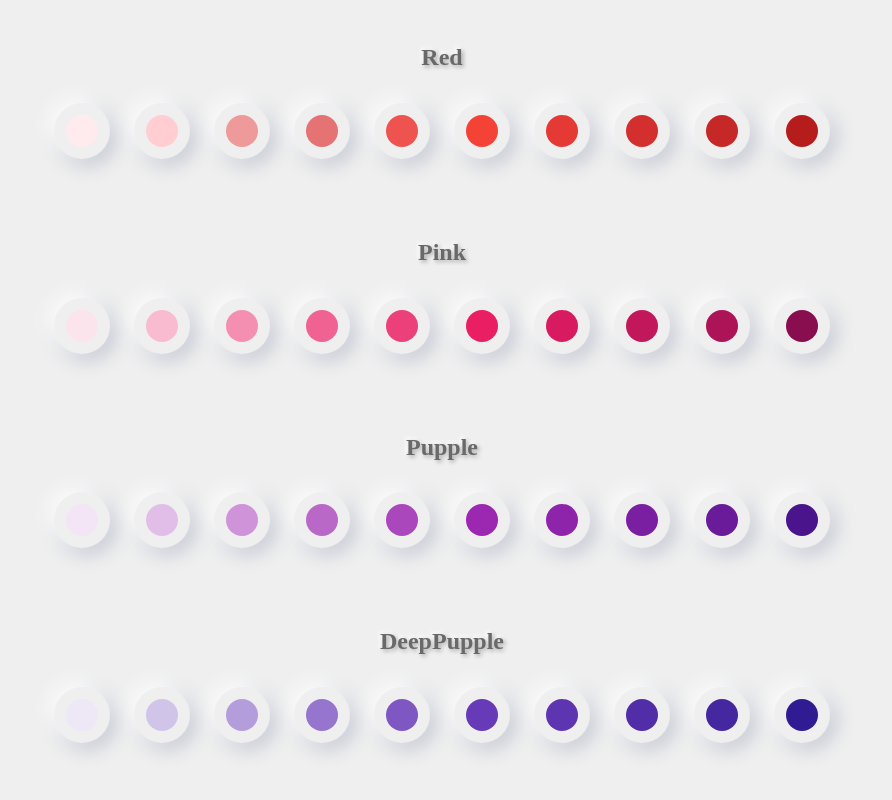
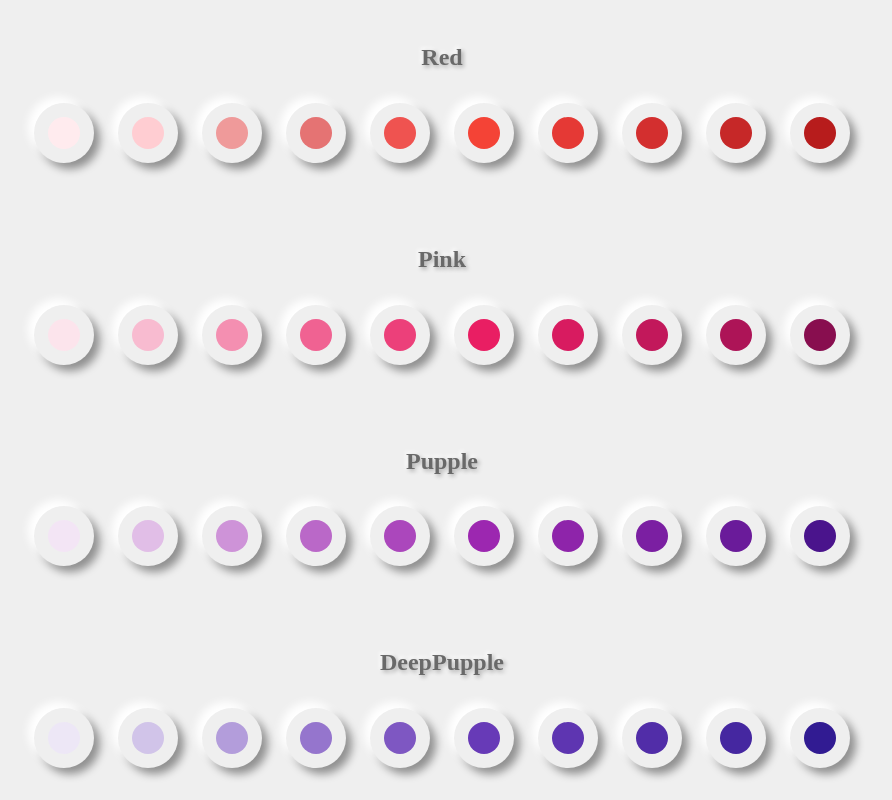
Before and after one commit to seonk94/buba-colors, a Vue app: page / in a window 1280 px wide. Shown: the top 800 px of the page, without its empty margins (198-1090 px from the left). Built offline with nearby package versions, Linux system fonts and the light colour scheme.

Commit message:
fix: css 변수 활용 수정

```diff
--- a/src/App.vue
+++ b/src/App.vue
@@ -45,13 +45,19 @@ export default defineComponent({
 </script>
 
 <style lang="scss">
+
+:root {
+  --bg-color: #efefef;
+  --primary-text-color: #696969;
+}
+
 html {
   height: 100%;
 }
 body {
   margin: 0;
   height: 100%;
-  background: #efefef;
+  background: var(--bg-color);
 }
 .color-section {
   display: block;
--- a/src/components/ColorButton.vue
+++ b/src/components/ColorButton.vue
@@ -34,46 +34,30 @@ export default defineComponent({
     flex: 1;
     text-align: center;
     .color-button {
-        // box-shadow: -6px -6px 9px 0px white, 6px 6px 9px rgba(0, 0, 0, 0.4);
-        // font-size: 20px;
+        box-shadow: -6px -6px 9px 0px white, 6px 6px 9px rgba(0, 0, 0, 0.4);
+        font-size: 20px;
 
-        // width: 60px;
-        // height: 60px;
+        width: 60px;
+        height: 60px;
 
-        // border: none;
-        // border-radius: 30px;
+        border: none;
+        border-radius: 30px;
 
-        // background: #eee;
+        background: var(--bg-color);
 
-        // cursor: pointer;
-
-        // &:hover, &:active {
-        //     background: #aaa;
-        // }
-
-        // &:active {
-        //     box-shadow: inset -6px -6px 9px 0px rgba(255,255,255,0.4), inset 6px 6px 9px rgba(44, 41, 41, 0.4)
-        // }
-        border: 0;
-        outline: 0;
-        border-radius: 50%;
-        padding: 12px;
-        background-color: #efefef;
-        text-shadow: 1px 1px 0 #FFF;
-        color:#61677C;
-        font-weight: bold;
-        box-shadow: -5px -5px 20px #FFF,  5px 5px 20px #BABECC;
-        transition: all 0.2s ease-in-out;
         cursor: pointer;
-        font-weight: 600;
 
         &:hover {
             box-shadow: -2px -2px 5px #FFF, 2px 2px 5px #BABECC;
         }
 
         &:active {
-            box-shadow: inset 1px 1px 2px #BABECC, inset -1px -1px 2px #FFF;
+            box-shadow: inset -6px -6px 9px 0px rgba(255,255,255,0.4), inset 6px 6px 9px rgba(44, 41, 41, 0.4)
         }
+
+        text-shadow: 1px 1px 0 #FFF;
+        outline: 0;
+        transition: all 0.2s ease-in-out;
 
         &.unit {
             border-radius: 8px;
--- a/src/components/ColorCard.vue
+++ b/src/components/ColorCard.vue
@@ -39,7 +39,7 @@ export default defineComponent({
     h2 {
         text-transform: capitalize;
         margin-right: auto;
-        color: dimgray;
+        color: var(--primary-text-color);
         font-weight: 900;
         text-shadow: 2px 2px 4px rgba(0,0,0,.3), -2px -2px 4px rgba(255,255,255,1);
     }
```
